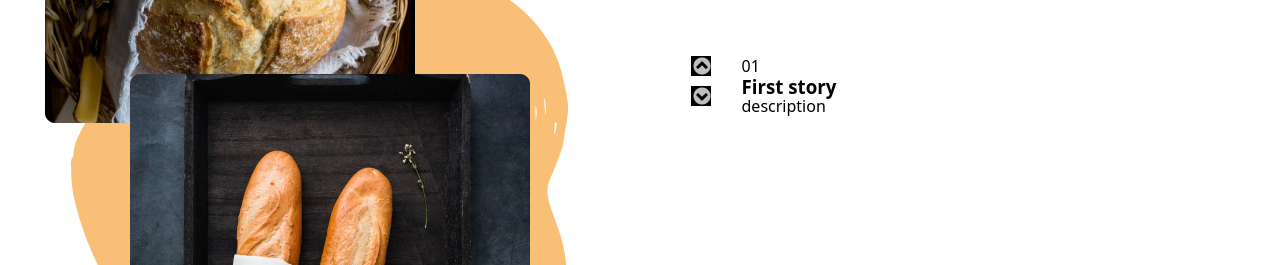
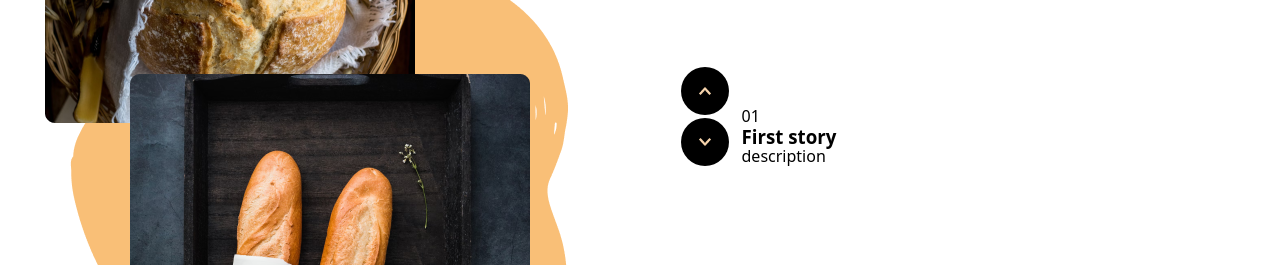
Before and after one commit to katerynachu/brk_bakery, a website: page src/index.html in a window 1280 px wide. Shown: the part 1264-1529 px from the top of the page. Drawn offline with nearby package versions, Linux system fonts and the light colour scheme; files that its build step writes are made by us from their sources; files whose address does not match are found by name.

Commit message:
update timeline/slider

```diff
--- a/src/assets/scss/_about-us.scss
+++ b/src/assets/scss/_about-us.scss
@@ -58,23 +58,50 @@
     }
 }
 .timeline{
+    padding: 50px 0;
     max-width: 370px;
     margin: 0 auto;
 }
-.slick-prev.slick-arrow{
-    position: absolute;
-    left: -50px;
-    transform: rotate(90deg);
-    top: 0;
-    background-color: black;
-    color: red;
-}
+.slick-prev.slick-arrow,
 .slick-next.slick-arrow{
     position: absolute;
-    left: -50px;
-    bottom: 0;
+    width: 48px;
+    height: 48px;
+    border-radius: 50%;
     background-color: black;
-    color: red;
-    transform: rotate(90deg);
+    display: flex;
+    justify-content: center;
+    align-items: center;
 
 }
+
+.slick-prev.slick-arrow{
+    left: -60px;
+    top: -15px;
+
+}
+
+.slick-next.slick-arrow{
+    left: -60px;
+    bottom: 0;
+
+}
+
+.slick-next.slick-arrow::before{
+    transform: rotate(180deg);
+
+}
+.slick-next.slick-arrow::before,.slick-prev.slick-arrow::before{
+    content: '';
+    display: block;
+    width: 12px;
+    height: 12px;
+    background-size: contain;
+    background-repeat: no-repeat;
+    background-position: center;
+    opacity: 1;
+    background-image: url('../../assets/images/arrow.png');
+}
+.slick-next{
+    top:60%;
+}
```
Also changed, not shown: dist/assets/css/index.css, dist/assets/css/index.min.css, dist/assets/images/arrow.png (added), src/assets/images/arrow.png (added), 1 other file.
